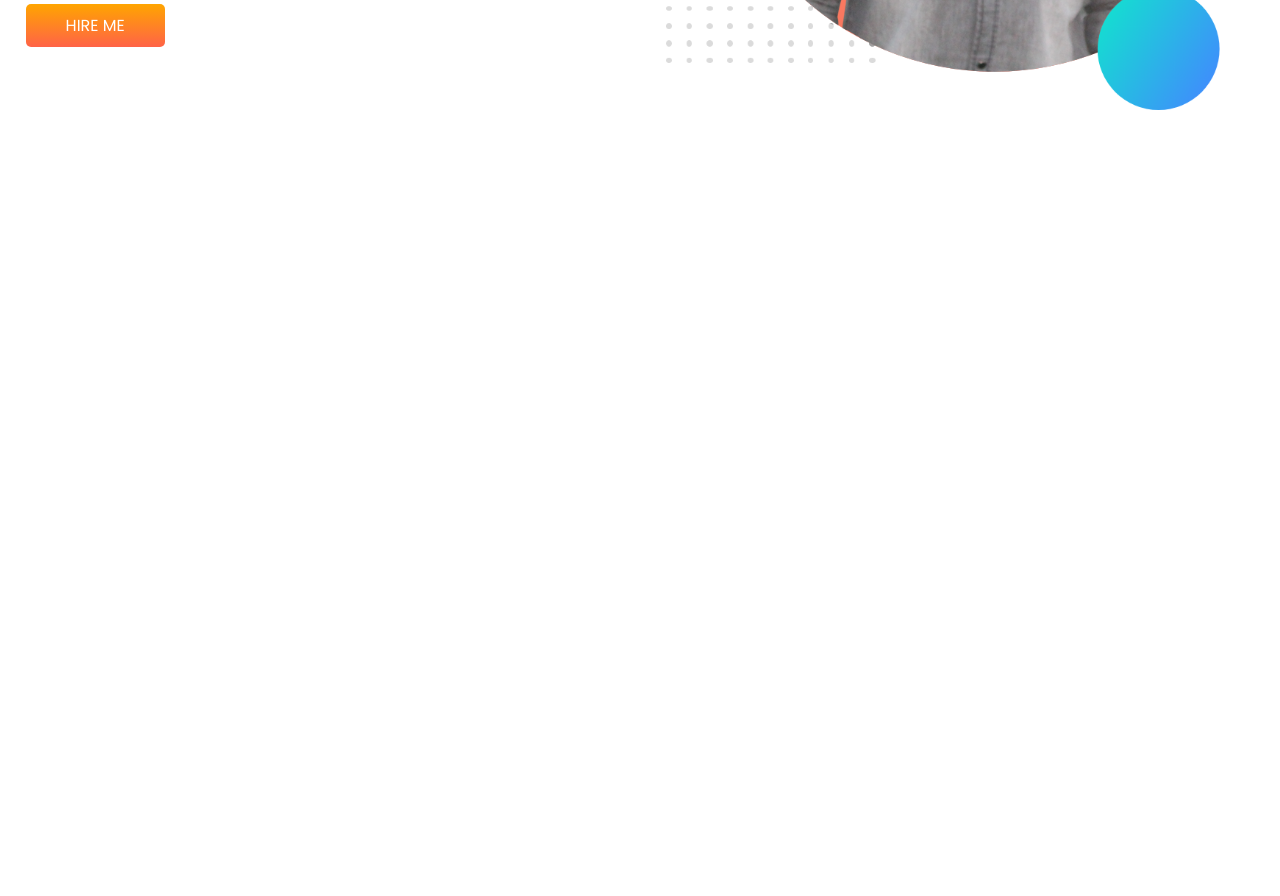
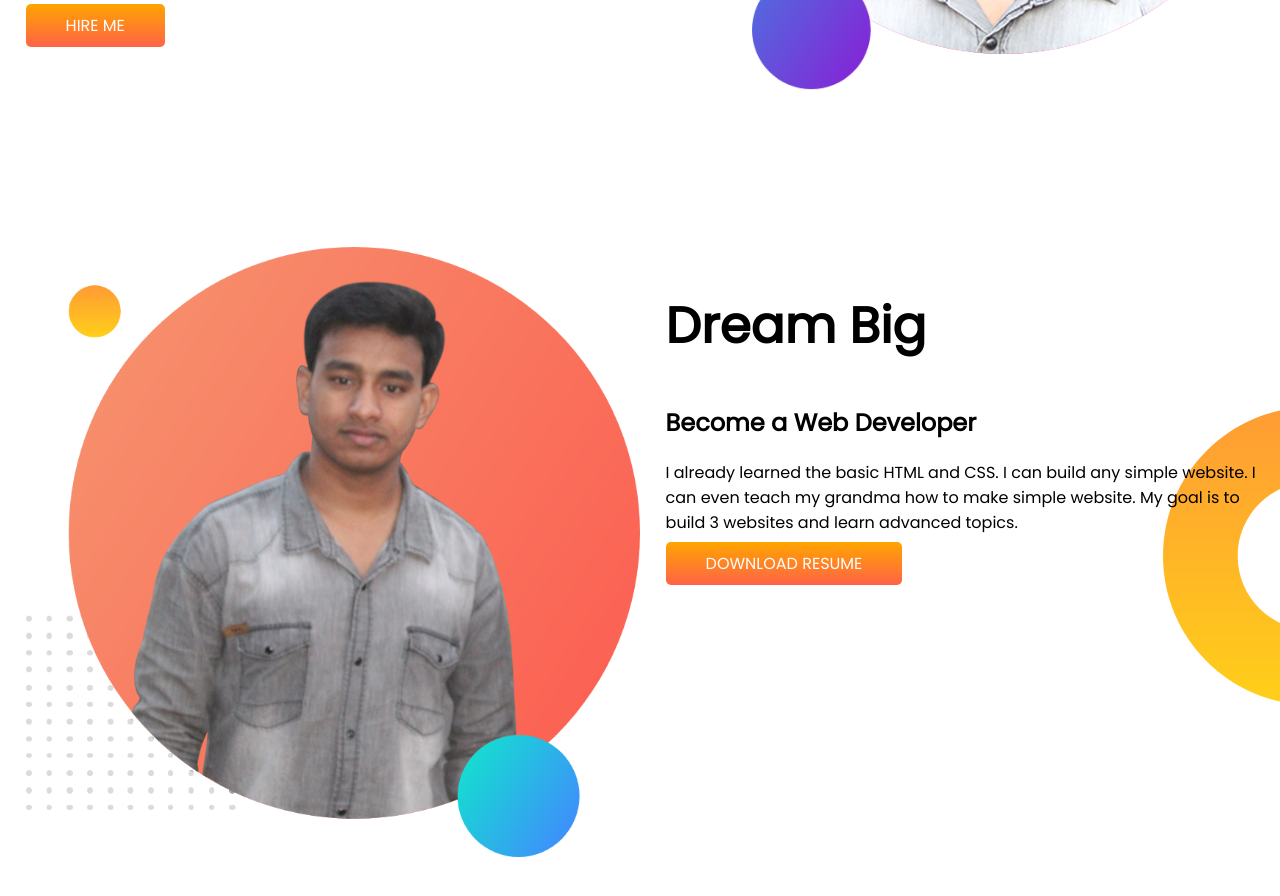
Before and after one commit to ehasanulh1/developer-portfolio, a plain HTML site: page index.html in a window 1280 px wide. Shown: the part 500-1396 px from the top of the page. Before the commit the page ends 800 px from the top, so only its background shows below. Drawn offline with Linux system fonts and the light colour scheme.

Commit message:
dream big

```diff
--- a/index.html
+++ b/index.html
@@ -23,11 +23,26 @@
                 That's why I am learning and mastering web development. I will not stop until I become the Web
                 Development
                 Hero.</p>
-            <a class="link-button" rel="noopener" target="_blank" href="https://www.linkedin.com/in/md-ehasanul-haque-867bbb136/">HIRE ME</a>
+            <a class="link-button" rel="noopener" target="_blank"
+                href="https://www.linkedin.com/in/md-ehasanul-haque-867bbb136/">HIRE ME</a>
         </div>
+        <div class="helf-width">
+            <img src="images/my-image2.png" alt="">
+        </div>
+    </section>
+    <section class="dream-big">
         <div class="helf-width">
             <img src="images/my-image-png.png" alt="">
         </div>
+        <div class="helf-width">
+            <h1>Dream Big</h1>
+            <h2>Become a Web Developer</h2>
+            <p>I already learned the basic HTML and CSS. I can build any simple website. I can even teach my grandma how
+                to make simple website. My goal is to build 3 websites and learn advanced topics.</p>
+            <a class="link-button" rel="noopener" target="_blank"
+                href="https://www.linkedin.com/in/md-ehasanul-haque-867bbb136/">DOWNLOAD RESUME</a>
+        </div>
+
     </section>
 </body>
 
--- a/style.css
+++ b/style.css
@@ -10,6 +10,7 @@ h1{
 }
 section{
     display: flex;
+    margin-bottom: 150px;
 }
 .helf-width{
     width: 50%;
@@ -30,3 +31,8 @@ section{
     background-image: url(images/top-banner.png);
     background-repeat: no-repeat;
 }
+.dream-big{
+    background-image: url(images/dream-bg.png);
+    background-repeat: no-repeat;
+    background-position: right;
+}
```
